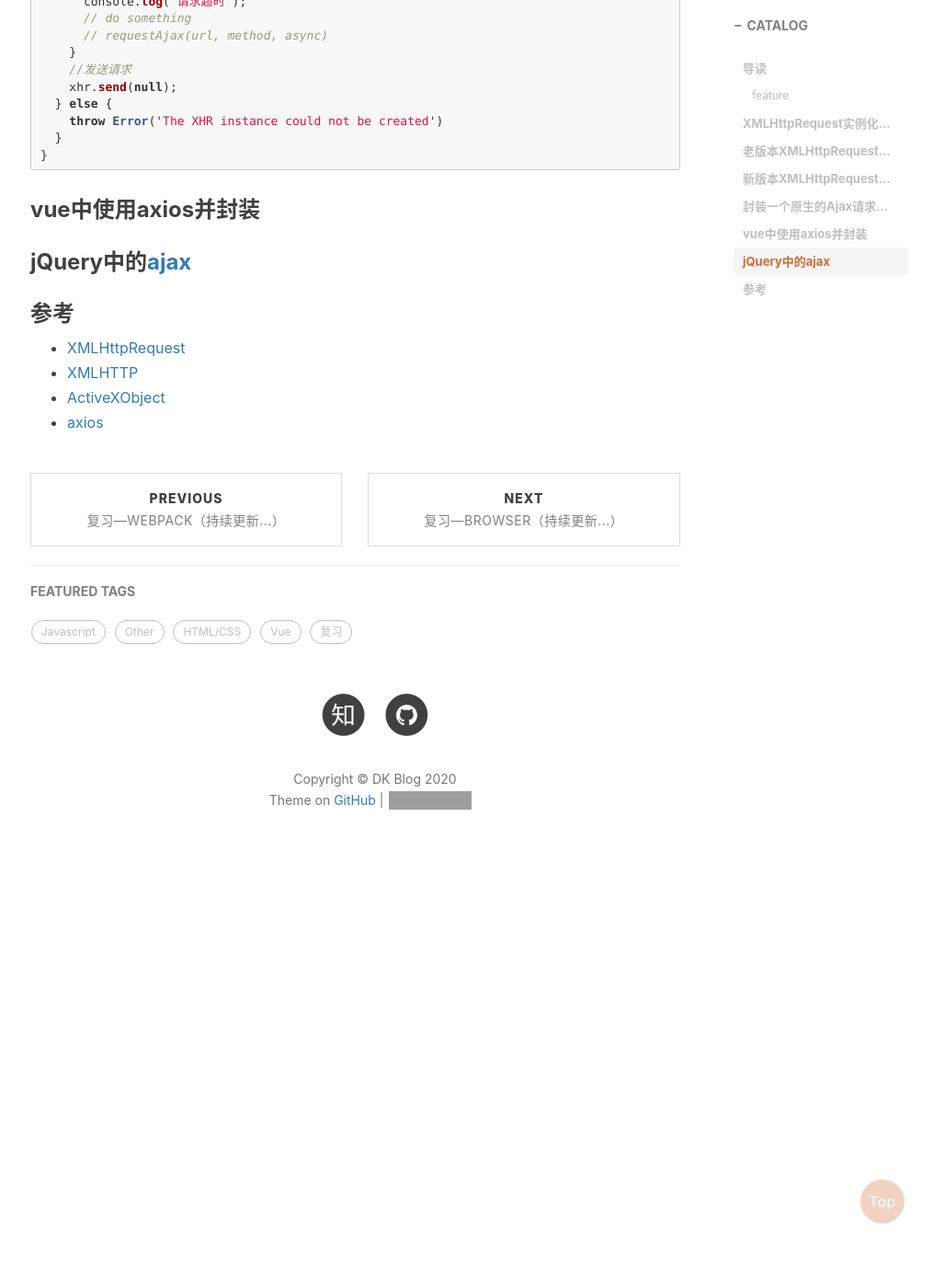
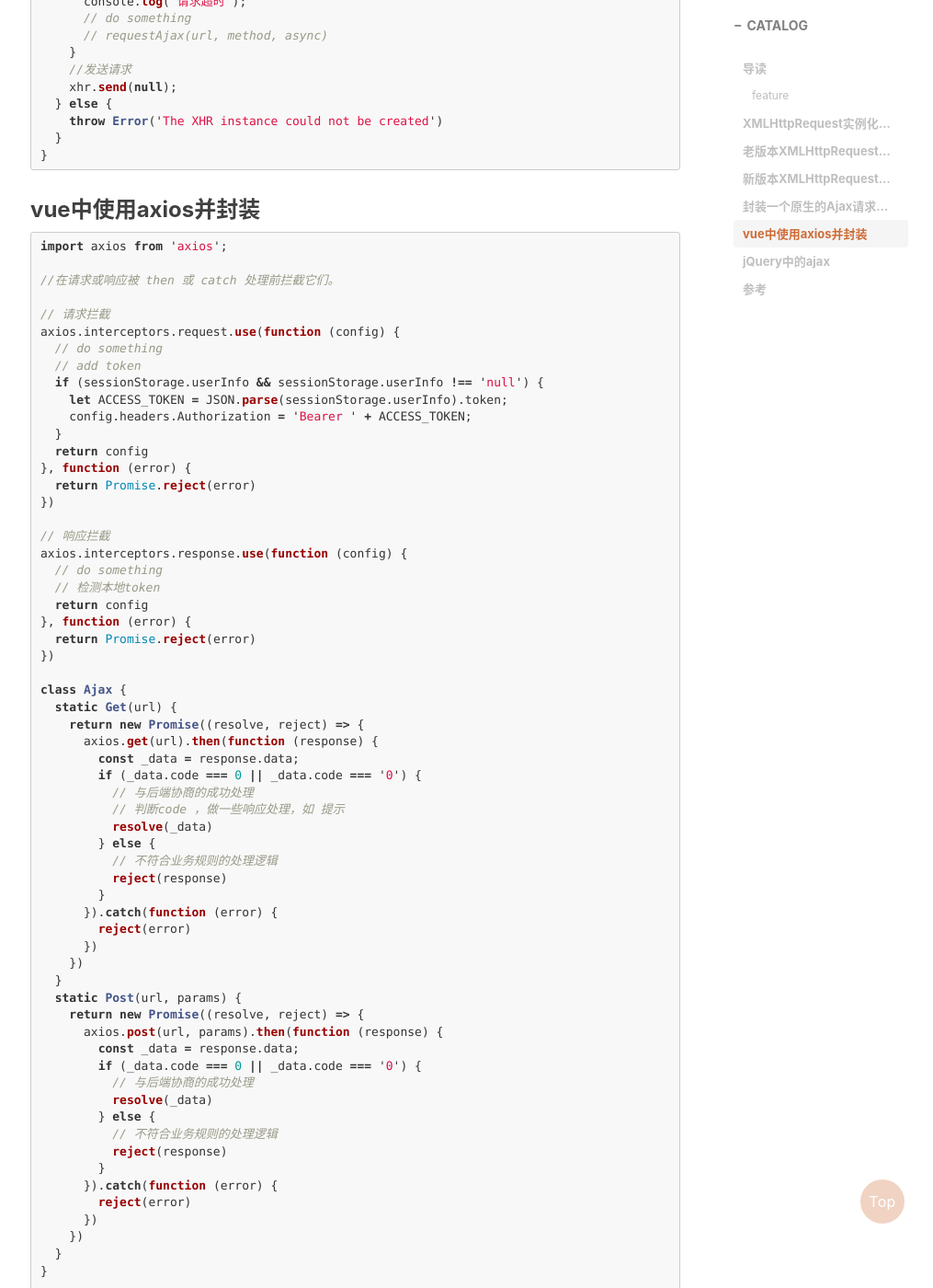
Before and after one commit to KAngJoin/KAngJoin.github.io, a Jekyll site: the page built from _posts/2020-03-20-ajax.md, in a window 1280 px wide and 1400 px high, scrolled down 2419 px. Shown: the whole window at 92% size, without its empty margins (232-1247 px from the left). Built offline with Jekyll 4.4.1, drawn with Linux system fonts in a browser that asks for light colours; nearby versions of some CDN libraries; comment, search, counter and statistics services are not loaded; some of the changed text lies outside the part shown; grey boxes are pictures that could not be loaded.

Commit message:
add axios 封装

````diff
--- a/_posts/2020-03-20-ajax.md
+++ b/_posts/2020-03-20-ajax.md
@@ -102,7 +102,77 @@ function requestAjax(url, method = 'GET', async = true) {
 
 ### vue中使用axios并封装
 
+```js
+import axios from 'axios';
 
+//在请求或响应被 then 或 catch 处理前拦截它们。
+
+// 请求拦截
+axios.interceptors.request.use(function (config) {
+  // do something
+  // add token
+  if (sessionStorage.userInfo && sessionStorage.userInfo !== 'null') {
+    let ACCESS_TOKEN = JSON.parse(sessionStorage.userInfo).token;
+    config.headers.Authorization = 'Bearer ' + ACCESS_TOKEN;
+  }
+  return config
+}, function (error) {
+  return Promise.reject(error)
+})
+
+// 响应拦截
+axios.interceptors.response.use(function (config) {
+  // do something
+  // 检测本地token
+  return config
+}, function (error) {
+  return Promise.reject(error)
+})
+
+class Ajax {
+  static Get(url) {
+    return new Promise((resolve, reject) => {
+      axios.get(url).then(function (response) {
+        const _data = response.data;
+        if (_data.code === 0 || _data.code === '0') {
+          // 与后端协商的成功处理
+          // 判断code ，做一些响应处理，如 提示
+          resolve(_data)
+        } else {
+          // 不符合业务规则的处理逻辑
+          reject(response)
+        }
+      }).catch(function (error) {
+        reject(error)
+      })
+    })
+  }
+  static Post(url, params) {
+    return new Promise((resolve, reject) => {
+      axios.post(url, params).then(function (response) {
+        const _data = response.data;
+        if (_data.code === 0 || _data.code === '0') {
+          // 与后端协商的成功处理
+          resolve(_data)
+        } else {
+          // 不符合业务规则的处理逻辑
+          reject(response)
+        }
+      }).catch(function (error) {
+        reject(error)
+      })
+    })
+  }
+}
+
+export default Ajax
+```
+
+```js
+// main.js
+import Ajax from './axios/index'
+Vue.prototype.ajax = Ajax
+```
 
 ### jQuery中的[ajax](https://www.jquery123.com/category/ajax/)
 
````
